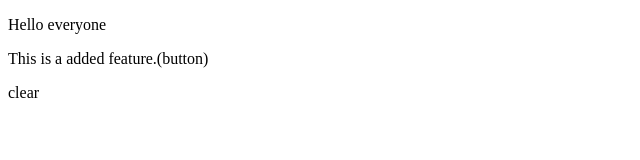
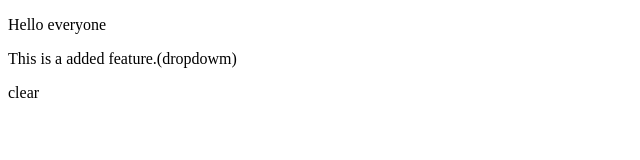
Before and after one commit to the-rajlawat12/demo, a plain HTML site: page index.html in a window 1280 px wide. Shown: the full height of the page, 0-640 px from the left. Drawn offline with Linux system fonts and the light colour scheme.

```diff
--- a/index.html
+++ b/index.html
@@ -9,7 +9,7 @@
 
 <body>
     <p>Hello everyone</p>
-    <p>This is a added feature.(button)</p>clear
+    <p>This is a added feature.(dropdowm)</p>clear
 
 </body>
 
```
